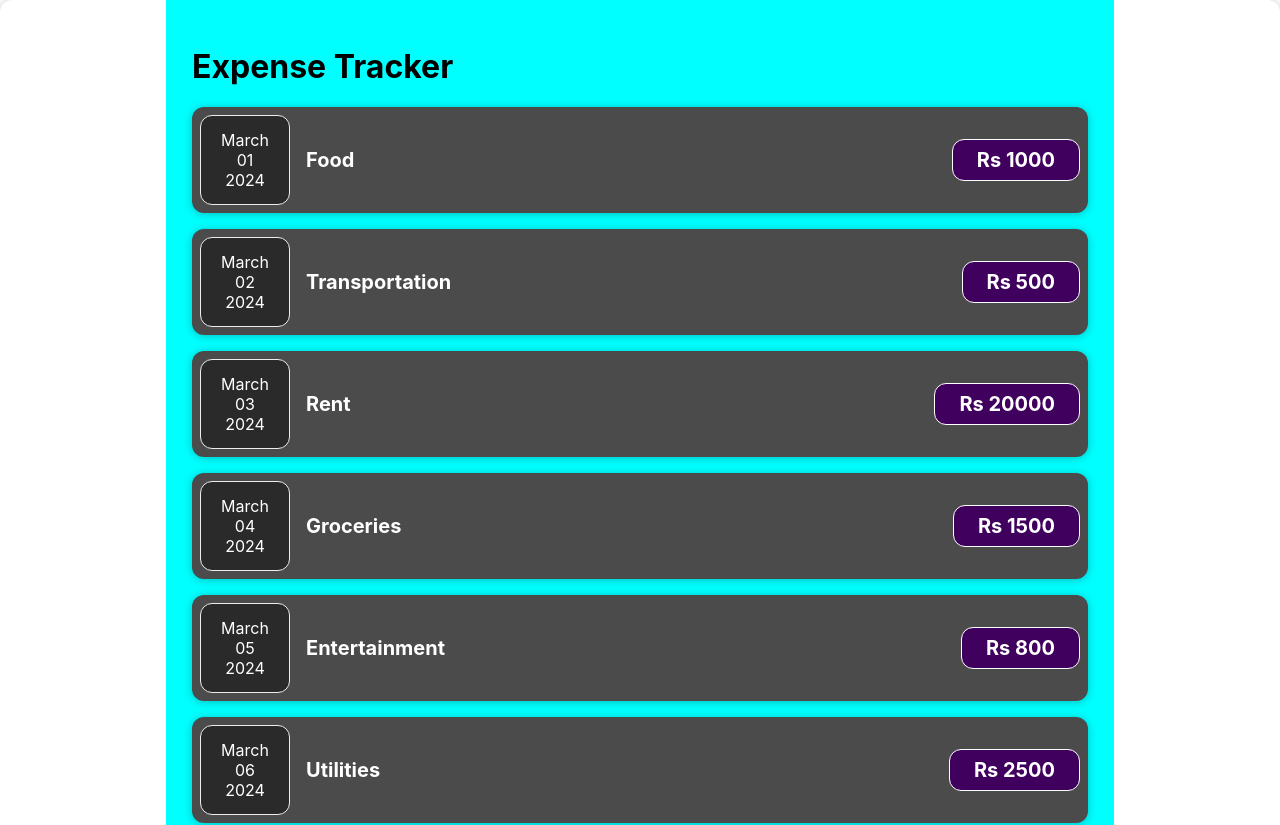
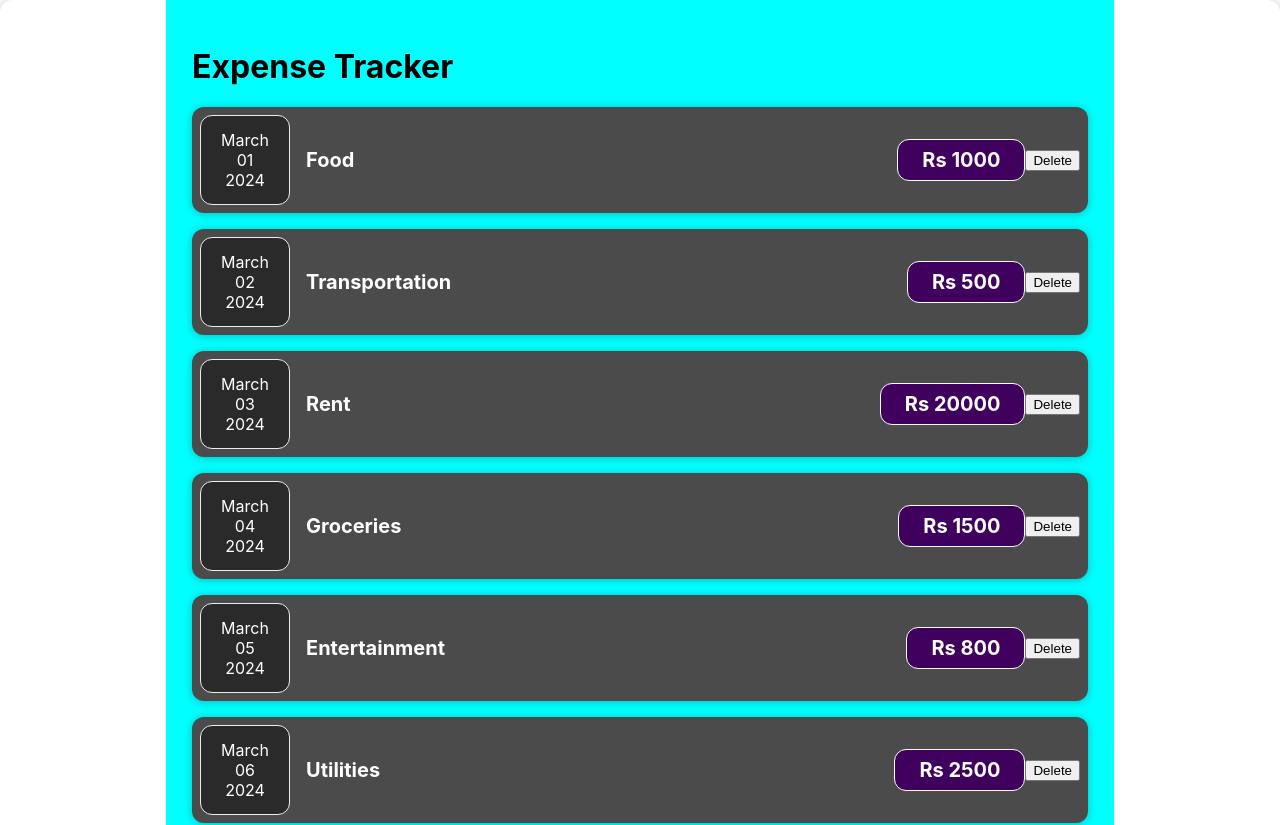
Before and after one commit to JonesSajan/React1, a React (Create React App) app: page / in a window 1280 px wide. Shown: the top 825 px of the page. Built offline with nearby package versions, Linux system fonts and the light colour scheme.

Commit message:
Delete functionality implemented using dom manipulation

```diff
--- a/src/components/Expenses/Expense.jsx
+++ b/src/components/Expenses/Expense.jsx
@@ -67,6 +67,9 @@ const expenses = [
 
 
 const Expense = () => {
+  const handleDelete = (e) => {
+    alert(e)
+  };
   return (
     <Card className="expense" >
         <div style={{backgroundColor:"cyan", width:"70%", height:"100%", padding : "2%"}}>
--- a/src/components/Expenses/ExpenseItem.jsx
+++ b/src/components/Expenses/ExpenseItem.jsx
@@ -2,11 +2,18 @@ import ExpenseDate from "./ExpenseDate";
 import Card from "../UI/Card";
 
 const ExpenseItem = (props) => {
+
+  const handleDelete = (e) => {
+      // alert(e.target.parentElement)
+      const parentElement = e.target.parentElement;
+      parentElement.style.display = 'none';
+    };
   return (
     <Card className="expense-item">
         <ExpenseDate date={props.date}/>
         <div className="expense-item__description"> <h2>{props.expense}</h2></div>
         <div className="expense-item__price">{props.expenseAmount}</div>
+        <button onClick={handleDelete}>Delete</button>
 
     </Card>
   );
```
